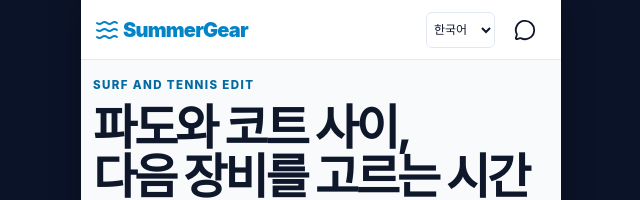
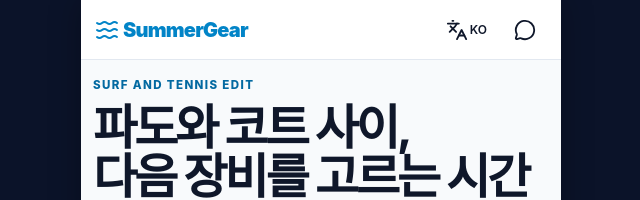
Before and after one commit to lulupang2/social_commerce, a Next.js app in the folder apps/web/: page / in a window 1280 px wide. Shown: the top 200 px of the page, without its empty margins (319-959 px from the left). Built offline with nearby package versions, Linux system fonts and the light colour scheme; no server answers; the database is empty.

Commit message:
Replace language select box with an icon toggle in the top nav
Co-authored-by: CommandCodeBot <noreply@commandcode.ai>

```diff
--- a/apps/web/app/globals.css
+++ b/apps/web/app/globals.css
@@ -3251,15 +3251,18 @@ textarea {
     transform: none;
   }
 }
-/* Compact enough for the mobile navigation header in both languages. */
+/* Icon-only toggle matching the other top-nav action buttons. */
 .language-switcher {
-  max-width: 100px;
-  min-height: 36px;
-  padding: 5px 3px;
+  height: 44px;
+  padding: 0 8px;
+  border: 0;
+  display: flex;
+  align-items: center;
+  gap: 2px;
+  background: transparent;
+  color: var(--text-main);
   font: inherit;
   font-size: 0.75rem;
-  color: var(--text-main);
-  background: var(--surface);
-  border: 1px solid var(--border);
-  border-radius: 6px;
-}
+  font-weight: 600;
+  cursor: pointer;
+}
--- a/apps/web/components/layout/LanguageSwitcher.tsx
+++ b/apps/web/components/layout/LanguageSwitcher.tsx
@@ -1,26 +1,27 @@
 'use client';
 
+import { Languages } from 'lucide-react';
 import { useLocale } from 'next-intl';
 import { useRouter } from 'next/navigation';
-import { LOCALE_COOKIE, resolveLocale } from '@/lib/i18n/locale';
+import { LOCALE_COOKIE } from '@/lib/i18n/locale';
 
 export function LanguageSwitcher() {
   const locale = useLocale();
   const router = useRouter();
+  const next = locale === 'ko' ? 'en' : 'ko';
   return (
-    <select
+    <button
+      type="button"
       className="language-switcher"
-      aria-label={locale === 'en' ? 'Language' : '언어'}
-      value={locale}
-      onChange={(event) => {
-        const next = resolveLocale(event.target.value);
+      aria-label={locale === 'en' ? 'Change language' : '언어 변경'}
+      onClick={() => {
         document.cookie = `${LOCALE_COOKIE}=${next}; Path=/; Max-Age=31536000; SameSite=Lax${location.protocol === 'https:' ? '; Secure' : ''}`;
         // Refresh server translations while preserving in-progress form inputs.
         router.refresh();
       }}
     >
-      <option value="ko">한국어</option>
-      <option value="en">English</option>
-    </select>
+      <Languages aria-hidden="true" size={22} />
+      <span aria-hidden="true">{locale === 'ko' ? 'KO' : 'EN'}</span>
+    </button>
   );
 }
```
Also changed, not shown: 1 other file (tests, documents, lock files or other folders).
